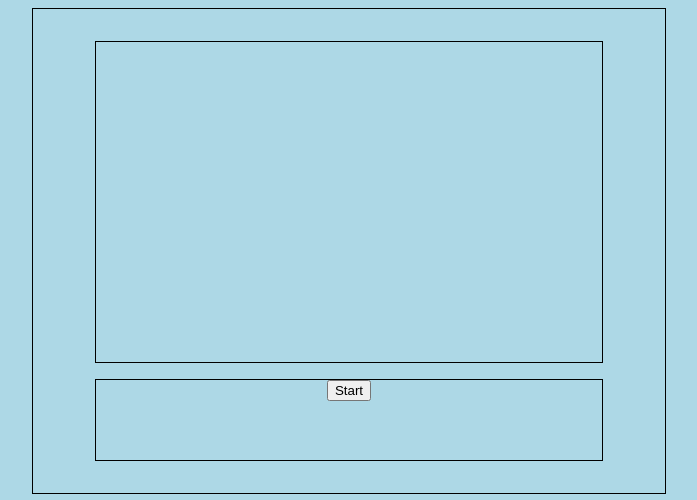
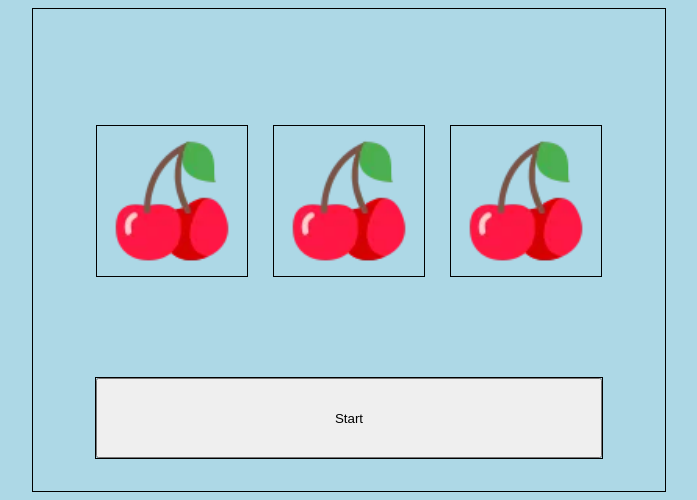
Before and after one commit to Balthazar-Delvaux/BeCode-Slots, a plain HTML site: page index.html in a window 1280 px wide. Shown: the whole page, without its empty margins (291-988 px from the left). Drawn offline with Linux system fonts and the light colour scheme.

Commit message:
updating script and style, adding webp images

```diff
--- /dev/null
+++ b/assets/js/app.js
@@ -0,0 +1,63 @@
+const fruits = [{
+        id: 1,
+        name: "cherries",
+        path: "assets/img/cherries.webp"
+    }, {
+        id: 2,
+        name: "grape",
+        path: "assets/img/grape.webp"
+    }, {
+        id: 3,
+        name: "orange",
+        path: "assets/img/orange.webp"
+    },
+    {
+        id: 4,
+        name: "peer",
+        path: "assets/img/peer.webp"
+    },
+    {
+        id: 5,
+        name: "seven",
+        path: "assets/img/seven.webp"
+    },
+    {
+        id: 6,
+        name: "watermelon",
+        path: "assets/img/watermelon.webp"
+    }
+];
+
+const creatingImgElmnts = () => {
+    const containers = document.getElementsByClassName('fruits-container');
+    for (const el of containers) {
+        const item = document.createElement('img');
+        el.appendChild(item);
+        item.style.height = '100%';
+        item.setAttribute('src', fruits[0].path);
+        // return document.getElementsByTagName('img');
+    }
+}
+creatingImgElmnts();
+
+const getImgTags = () => {
+    return document.getElementsByTagName('img');
+}
+imgTags = getImgTags();
+
+
+const RdmImgSrc = img => {
+    img.setAttribute('src', fruits[getRandomInt(0, fruits.length - 1)].path);
+}
+
+const button = document.getElementById('start').addEventListener('click', () => {
+    RdmImgSrc(imgTags[0]);
+    RdmImgSrc(imgTags[1]);
+    RdmImgSrc(imgTags[2]);
+})
+
+const getRandomInt = (min, max) => {
+    min = Math.ceil(min);
+    max = Math.floor(max);
+    return Math.floor(Math.random() * (max - min + 1)) + min;
+}
--- a/assets/scss/style.scss
+++ b/assets/scss/style.scss
@@ -13,8 +13,18 @@ section {
         margin: auto;
         margin-top: 2em;
         margin-bottom: 1em;
-        border: black solid 1px;
+        display: flex;
+        flex-wrap: wrap;
+        align-items: center;
+        justify-content: space-between;
+
+        .fruits-container {
+            border: black 1px solid;
+            width: 150px;
+            height: 150px;
+        }
     }
+
     .start-container {
         border: black solid 1px;
         margin: auto;
@@ -23,5 +33,11 @@ section {
         width: 80%;
         height: 5em;
         text-align: center;
+        display: flex;
+        justify-content: center;
+    }
+
+    #start {
+        width: 100%;
     }
 }
--- a/index.html
+++ b/index.html
@@ -12,14 +12,15 @@
 <body>
     <section>
         <main>
-            <div class="fruits"></div>
-            <div class="fruits"></div>
-            <div class="fruits"></div>
+            <div class="fruits-container"></div>
+            <div class="fruits-container"></div>
+            <div class="fruits-container"></div>
         </main>
         <section class="start-container">
             <button id="start">Start</button>
         </section>
     </section>
+    <script src="assets/js/app.js"></script>
 </body>
 
 </html>
```
Also changed, not shown: assets/css/style.css, assets/img/cherries.webp (added), assets/img/grape.webp (added), assets/img/orange.webp (added), assets/img/peer.webp (added), assets/img/seven.webp (added), assets/img/watermelon.webp (added), 1 other file.
